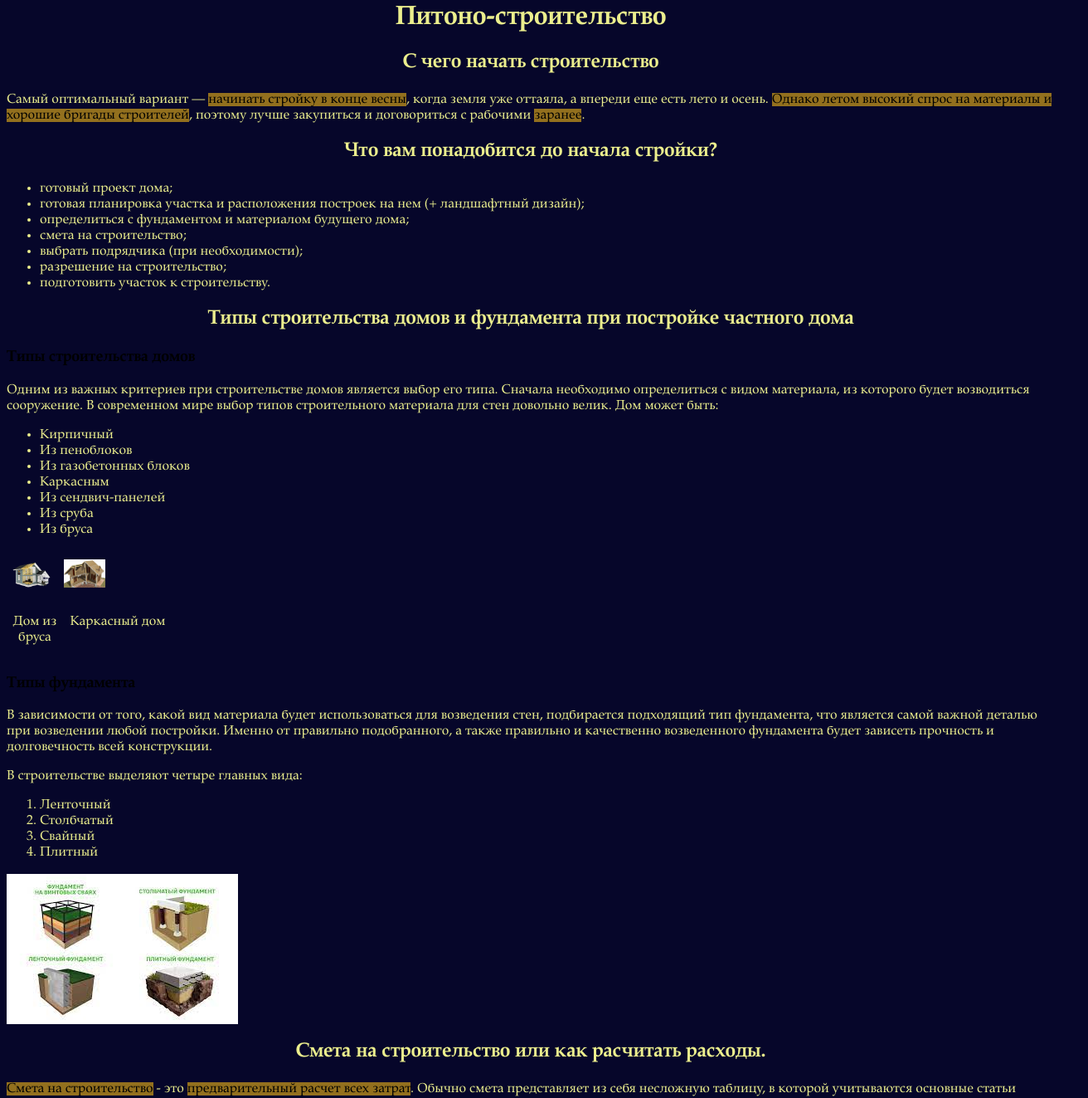
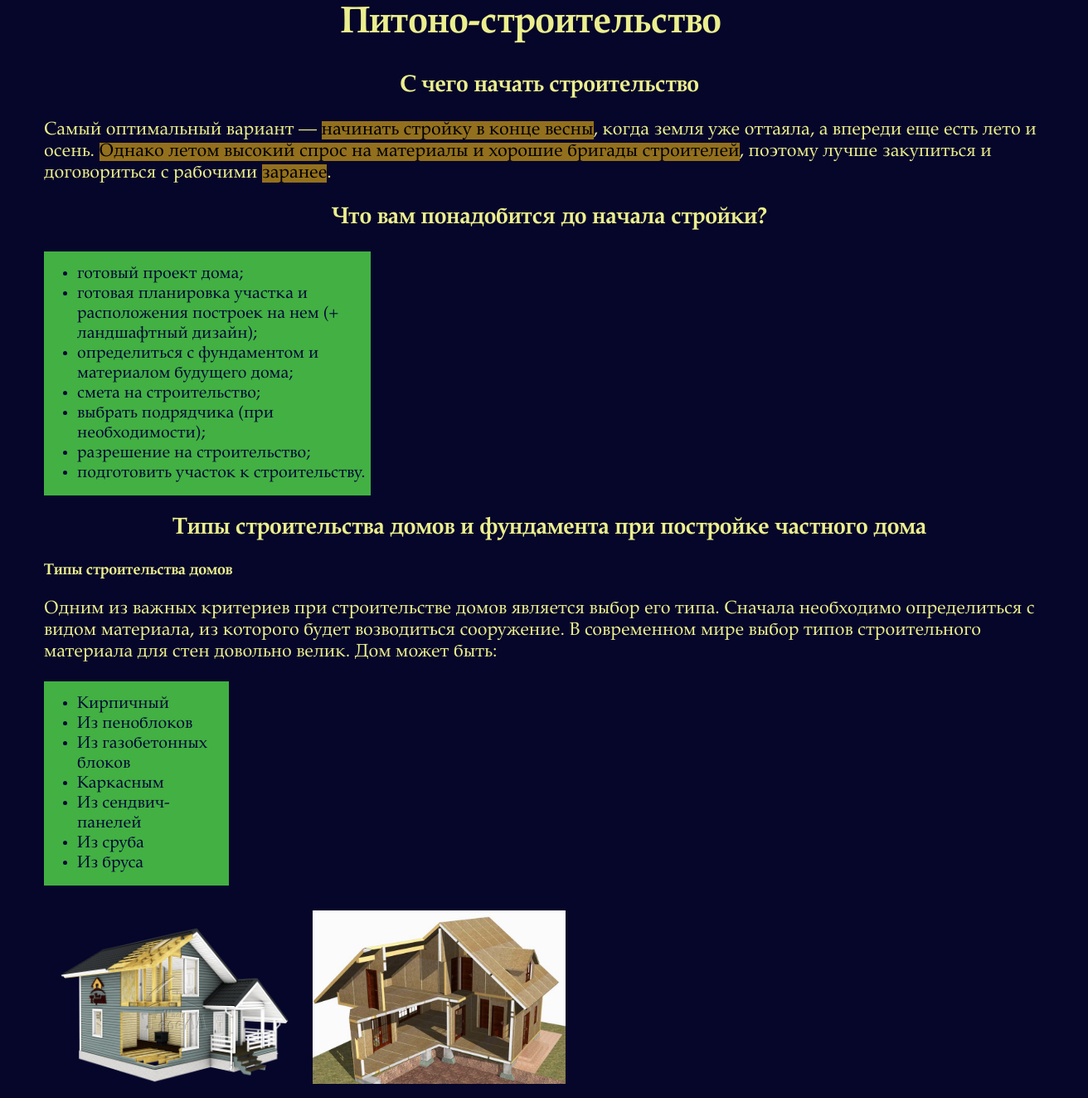
Before and after one commit to trol228355/pitonostroitelsvo, a plain HTML site: page index.html in a window 1280 px wide. Shown: the part 5-1328 px from the top of the page at 83% size, 1312 px wide, since content can reach past the window. Drawn offline with Linux system fonts and the light colour scheme.

Commit message:
Update style.css

```diff
--- a/style.css
+++ b/style.css
@@ -1,21 +1,32 @@
+h3{
+    color:rgb(235, 238, 141);
+}
+
 h1{
     text-align:center;
-    color: rgb(235, 238, 141)
+    color: rgb(235, 238, 141);
+    font-size: 45px
+}
 
+main {
+    padding-left:45px;
 }
 
 body{
     background-color:rgb(6, 6, 42);
-    font-family: garamond
+    font-family: garamond;
 }
+
 
 h2{
     color:rgb(235, 238, 141);
-    text-align:center
+    text-align:center;
+    font-size: 28px;
 }
 
 p{
-    color:rgb(235, 238, 141)
+    color:rgb(235, 238, 141);
+    font-size: 22px
 }
 
 
@@ -24,11 +35,6 @@ span{
     color:black
 }
 
-
-
-li{
-    color:rgb(235, 238, 141)
-}
 .cartinci img{
     width: 25%;
     padding: 5px 0;
@@ -38,11 +44,58 @@ li{
     align-items: center;
     align-content: center;
 }
-.cartinci p{
-    text-align: center;
+
+
+ul{
+    background-color: rgb(67, 176, 67);
+    padding-top: 15px;
+    padding-bottom: 15px;
+    color:rgb(1, 10, 56);
+    font-size: 20px;
+    width: 15%;
+}
+
+.geniy{
+    background-color: rgb(67, 176, 67);
+    padding-top: 15px;
+    padding-bottom: 15px;
+    color:rgb(1, 10, 56);
+    font-size: 20px;
+    width: 10%;
+}
+
+.big{
+    height: 300x;
+    width: 450px;
+}
+
+.uul {
+    background-color: rgb(67, 176, 67);
+    padding-top: 15px;
+    padding-bottom: 15px;
+    color:rgb(1, 10, 56);
+    font-size: 20px;
+    width: 29%;
+}
+
+.downl {
+    text-decoration: none;
+    background-color: aqua;
+    border: 2px solid aquamarine;
+    border-radius: 20px;
+    color: black;
+    padding: 10px;
+    margin: 10px;
+}
+
+footer {
+    background-color: black;
+    padding: 20px;
+    width: 100%;
 
 }
 
-.cartinci{
-    max-width: 200px;
+footer p {
+    color:dimgray;
+    font-size: 15px;
 }
```
